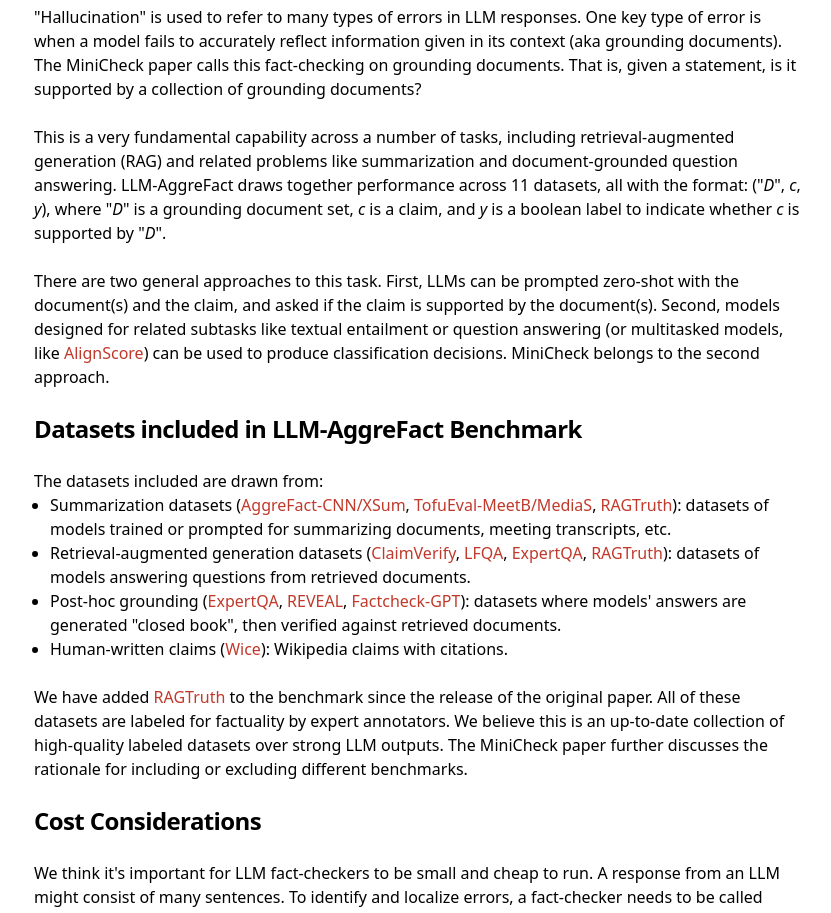
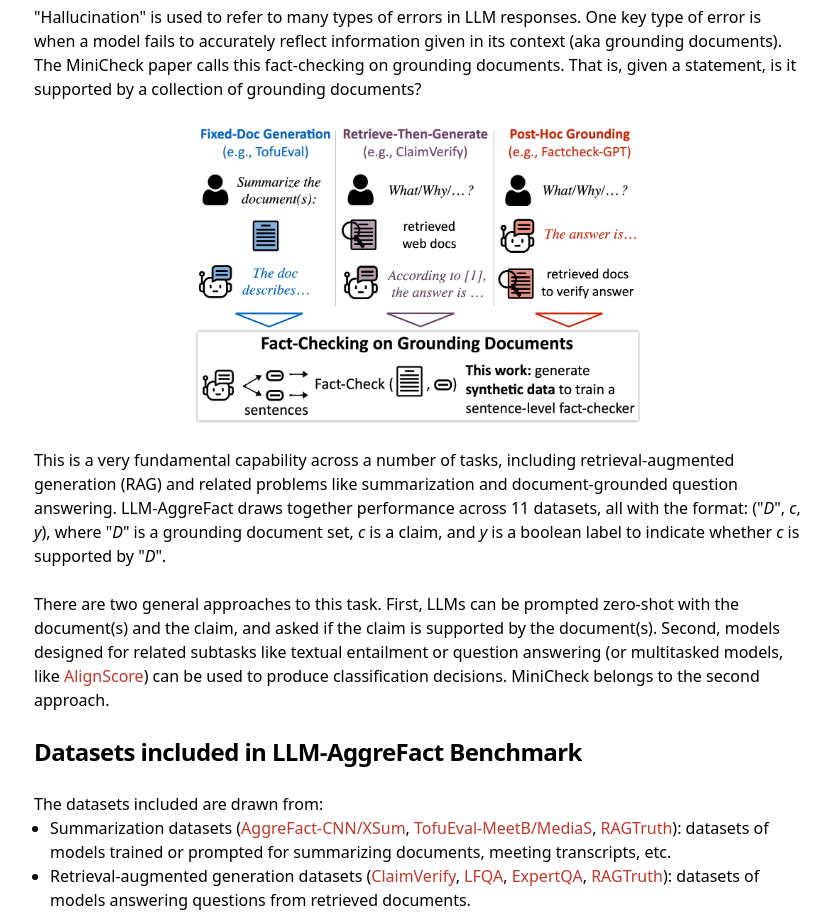
Before and after one commit to rin2401/llm-aggrefact, a Next.js app: page /blog in a window 1280 px wide. Shown: the part 1020-1933 px from the top of the page, without its empty margins (222-1053 px from the left). Built offline with nearby package versions, Linux system fonts and the light colour scheme.

Commit message:
add tasks figure

```diff
--- a/src/app/blog/page.tsx
+++ b/src/app/blog/page.tsx
@@ -49,6 +49,15 @@
             grounding documents. That is, given a statement, is it supported by
             a collection of grounding documents?
           </p>
+
+          <div className="my-8 flex justify-center">
+            <figure className="w-2/3 max-w-md">
+              <img
+                src="/assets/types.png"
+                className="w-full h-auto"
+              />
+            </figure>
+          </div>
 
           <p className="leading-normal">
             This is a very fundamental capability across a number of tasks,
```
Also changed, not shown: public/assets/types.png (added).
